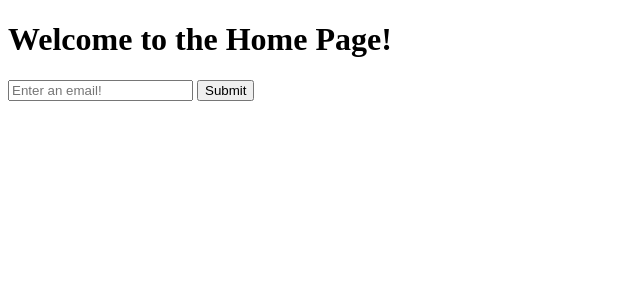
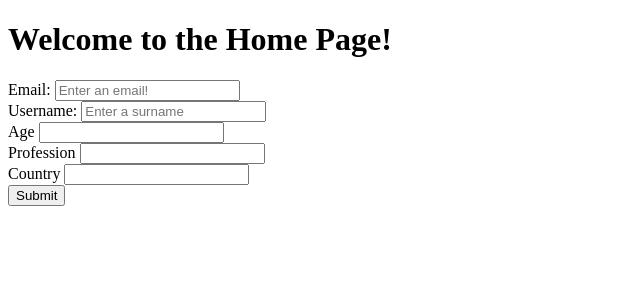
Before and after one commit to fandressouza/flask-db-build, a Flask app: page / in a window 1280 px wide. Shown: the top 300 px of the page, without its empty margins (0-640 px from the left). Run offline with Flask 2, Linux system fonts and the light colour scheme.

Commit message:
Added a new route to insert data from a form template and modified the form to collect all data to match already existing in mongodb

```diff
--- a/app/main.py
+++ b/app/main.py
@@ -1,4 +1,4 @@
-from flask import Blueprint, jsonify, render_template
+from flask import Blueprint, jsonify, render_template, request, redirect, url_for
 
 from .extensions import mongo
 
@@ -84,3 +84,25 @@ def read_all():
     ]
 
     return jsonify(output)
+
+
+# access data from a form using request.form
+@main.route('/insert', methods=['GET', 'POST'])
+def insert():
+    if request.method == 'POST':
+
+        user_collection = mongo.db.usersNew
+
+        new_user = {
+            'name': request.form['username'],
+            'email' : request.form['email'],
+            'age': request.form['age'],
+            'profession': request.form['profession'],
+            'country': request.form['country']
+        }
+
+        user_collection.insert_one(new_user)
+
+        return "<h1>Thanks for submitting your data " + request.form['username'] + "</h1>" + "<a href='" + url_for('main.index') + "'>Go Back</a>"
+
+    return render_template('index.html', title="Home Page")
--- a/app/templates/index.html
+++ b/app/templates/index.html
@@ -1,15 +1,37 @@
 <!DOCTYPE html>
 <html lang="en">
+
 <head>
     <meta charset="UTF-8">
     <meta name="viewport" content="width=device-width, initial-scale=1.0">
     <title>Document</title>
 </head>
+
 <body>
     <h1>Welcome to the Home Page!</h1>
-    <form action="/insert-unique">
-        <input type="email" name="email" placeholder="Enter an email!">
+    <form action="/insert" method="POST">
+        <div>
+            <label for="email">Email:</label>
+            <input type="email" name="email" id="email" placeholder="Enter an email!">
+        </div>
+        <div>
+            <label for="username">Username:</label>
+            <input type="text" name="username" id="username" placeholder="Enter a surname">
+        </div>
+        <div>
+            <label for="age">Age</label>
+            <input type="number" name="age" id="age">
+        </div>
+        <div>
+            <label for="profession">Profession</label>
+            <input type="text" name="profession" id="profession">
+        </div>
+        <div>
+            <label for="country">Country</label>
+            <input type="text" name="country" id="country">
+        </div>
         <button type="submit">Submit</button>
     </form>
 </body>
+
 </html>
```
